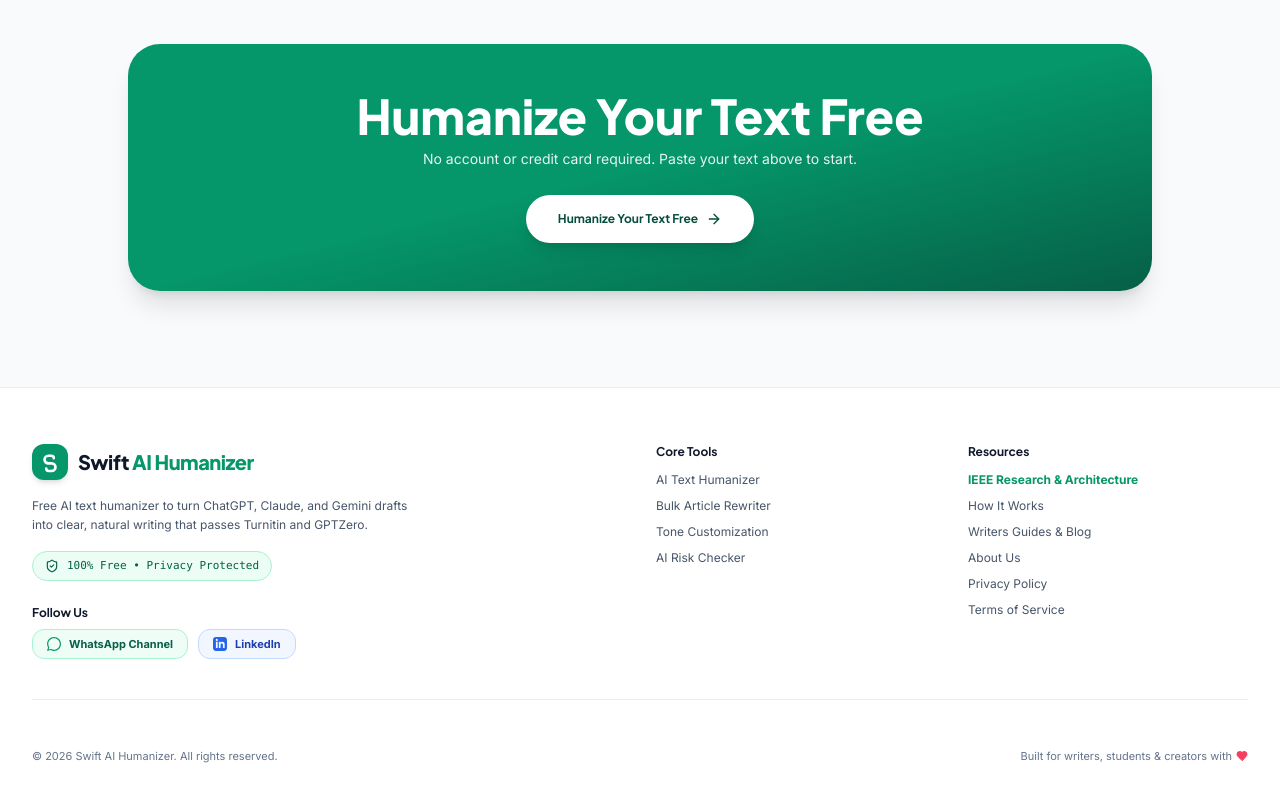
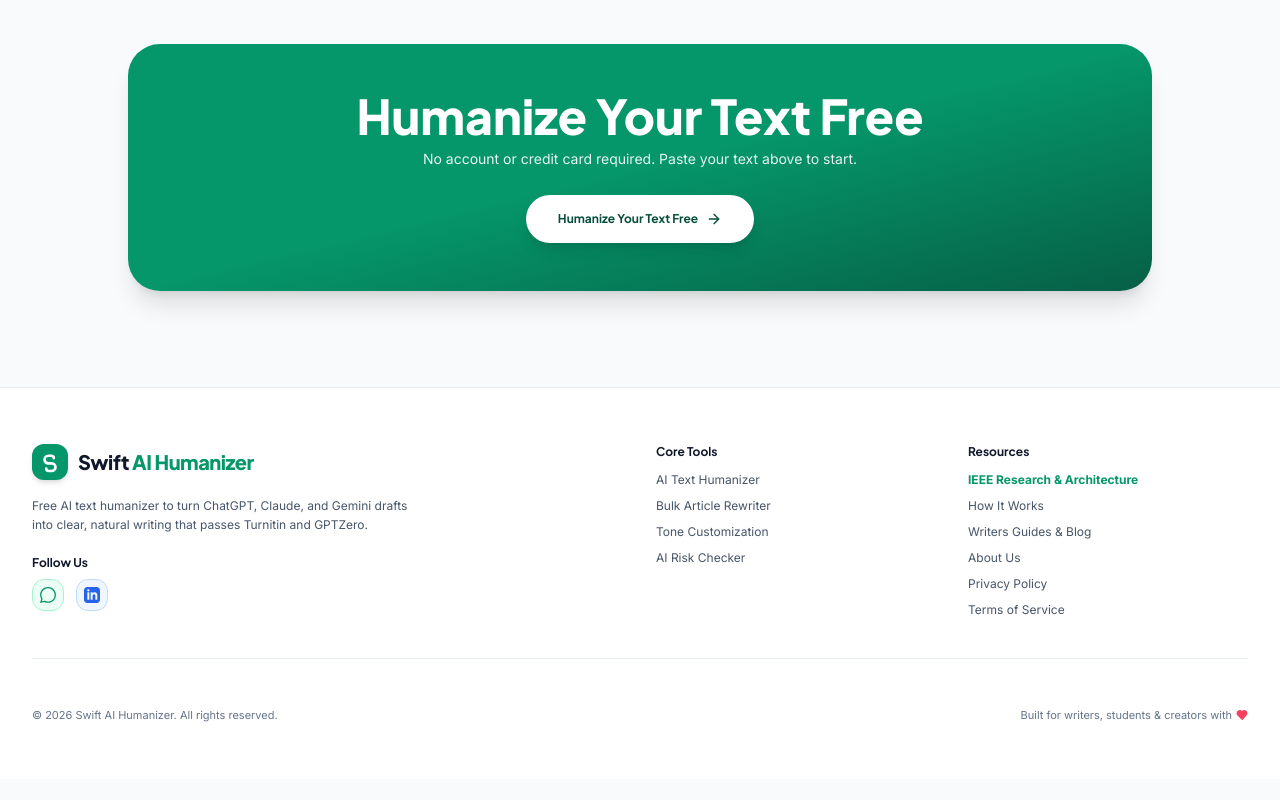
Before and after one commit to akashojha2011-jpg/swift-ai-humanizer, a Next.js app: page / in a window 1280 px wide. Shown: the part 6365-7165 px from the top of the page. After the commit the page ends 7144 px from the top, so only its background shows below. Built offline with nearby package versions, Linux system fonts and the light colour scheme.

Commit message:
Remove 100% Free badge and use icon-only social buttons in Footer

```diff
--- a/components/Footer.tsx
+++ b/components/Footer.tsx
@@ -1,5 +1,5 @@
 import Link from "next/link";
-import { ShieldCheck, Heart } from "lucide-react";
+import { Heart } from "lucide-react";
 
 export function Footer() {
   return (
@@ -37,39 +37,36 @@
               Free AI text humanizer to turn ChatGPT, Claude, and Gemini drafts into clear, natural writing that passes Turnitin and GPTZero.
             </p>
 
-            <div className="flex items-center gap-2 text-[11px] font-mono text-emerald-800 dark:text-emerald-400 bg-emerald-50 dark:bg-emerald-950/60 border border-emerald-200 dark:border-emerald-800/80 px-3 py-1.5 rounded-full w-fit">
-              <ShieldCheck className="w-3.5 h-3.5" />
-              <span>100% Free • Privacy Protected</span>
-            </div>
-
             {/* Follow Us Section */}
-            <div className="space-y-2 pt-2">
+            <div className="space-y-2 pt-1">
               <span className="font-heading font-bold text-slate-900 dark:text-white text-xs block">
                 Follow Us
               </span>
-              <div className="flex flex-wrap items-center gap-2.5">
+              <div className="flex items-center gap-3">
                 <a
                   href="https://whatsapp.com/channel/0029VbDhh873bbV5SARXaE3j"
                   target="_blank"
                   rel="noopener noreferrer"
-                  className="flex items-center gap-2 px-3.5 py-1.5 rounded-xl bg-emerald-50/80 dark:bg-emerald-950/80 border border-emerald-200 dark:border-emerald-800 text-emerald-800 dark:text-emerald-300 text-[11px] font-bold hover:bg-emerald-100 dark:hover:bg-emerald-900 transition-all shadow-2xs"
+                  aria-label="WhatsApp Channel"
+                  title="WhatsApp Channel"
+                  className="w-8 h-8 rounded-xl bg-emerald-50 dark:bg-emerald-950/80 border border-emerald-200 dark:border-emerald-800 flex items-center justify-center hover:bg-emerald-100 dark:hover:bg-emerald-900 transition-all shadow-2xs group"
                 >
-                  <svg className="w-3.5 h-3.5 fill-emerald-600 dark:fill-emerald-400" viewBox="0 0 24 24">
+                  <svg className="w-4 h-4 fill-emerald-600 dark:fill-emerald-400 group-hover:scale-110 transition-transform" viewBox="0 0 24 24">
                     <path d="M.057 24l1.687-6.163c-1.041-1.804-1.588-3.849-1.587-5.946.003-6.556 5.338-11.891 11.893-11.891 3.181.001 6.167 1.24 8.413 3.488 2.245 2.248 3.481 5.236 3.48 8.414-.003 6.557-5.338 11.892-11.893 11.892-1.99-.001-3.951-.5-5.688-1.448l-6.305 1.654zm6.597-3.807c1.676.995 3.276 1.591 5.392 1.592 5.448 0 9.886-4.434 9.889-9.885.002-5.462-4.415-9.89-9.881-9.892-5.452 0-9.887 4.434-9.889 9.884-.001 2.225.651 3.891 1.746 5.634l-1.103 4.026 4.081-1.071z"/>
                   </svg>
-                  <span>WhatsApp Channel</span>
                 </a>
 
                 <a
                   href="https://www.linkedin.com/company/swifthumanizer/"
                   target="_blank"
                   rel="noopener noreferrer"
-                  className="flex items-center gap-2 px-3.5 py-1.5 rounded-xl bg-blue-50/80 dark:bg-blue-950/80 border border-blue-200 dark:border-blue-800 text-blue-800 dark:text-blue-300 text-[11px] font-bold hover:bg-blue-100 dark:hover:bg-blue-900 transition-all shadow-2xs"
+                  aria-label="LinkedIn"
+                  title="LinkedIn"
+                  className="w-8 h-8 rounded-xl bg-blue-50 dark:bg-blue-950/80 border border-blue-200 dark:border-blue-800 flex items-center justify-center hover:bg-blue-100 dark:hover:bg-blue-900 transition-all shadow-2xs group"
                 >
-                  <svg className="w-3.5 h-3.5 fill-blue-600 dark:fill-blue-400" viewBox="0 0 24 24">
+                  <svg className="w-4 h-4 fill-blue-600 dark:fill-blue-400 group-hover:scale-110 transition-transform" viewBox="0 0 24 24">
                     <path d="M19 0h-14c-2.761 0-5 2.239-5 5v14c0 2.761 2.239 5 5 5h14c2.762 0 5-2.239 5-5v-14c0-2.761-2.238-5-5-5zm-11 19h-3v-11h3v11zm-1.5-12.268c-.966 0-1.75-.79-1.75-1.764s.784-1.764 1.75-1.764 1.75.79 1.75 1.764-.783 1.764-1.75 1.764zm13.5 12.268h-3v-5.604c0-3.368-4-3.113-4 0v5.604h-3v-11h3v1.765c1.396-2.586 7-2.777 7 2.476v6.759z"/>
                   </svg>
-                  <span>LinkedIn</span>
                 </a>
               </div>
             </div>
```
